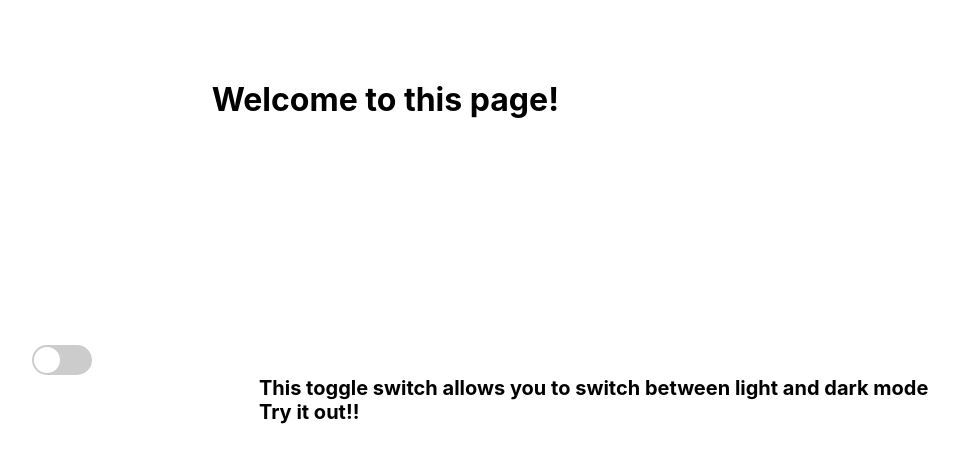
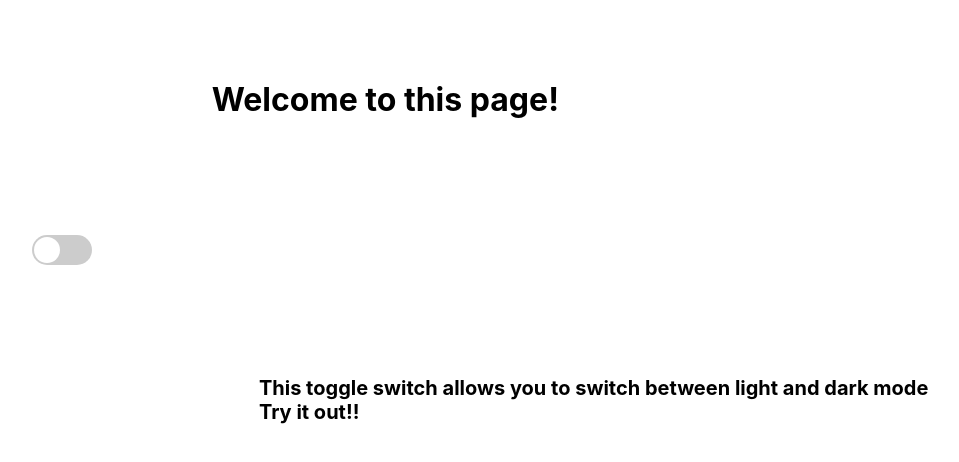
Before and after one commit to Eshhaa11/light-dark-mode-toggle, a React (Create React App) app: page / in a window 1280 px wide. Shown: the top 462 px of the page, without its empty margins (250-1209 px from the left). Built offline with nearby package versions, Linux system fonts and the light colour scheme.

Commit message:
added top

```diff
--- a/src/Components/Toggle.css
+++ b/src/Components/Toggle.css
@@ -11,7 +11,7 @@
     background-color: #ccc;
     border-radius: 30px;
     position: relative;
-    top: -40px;
+    top: -150px;
     left: 180px;
     cursor: pointer;
 
```
